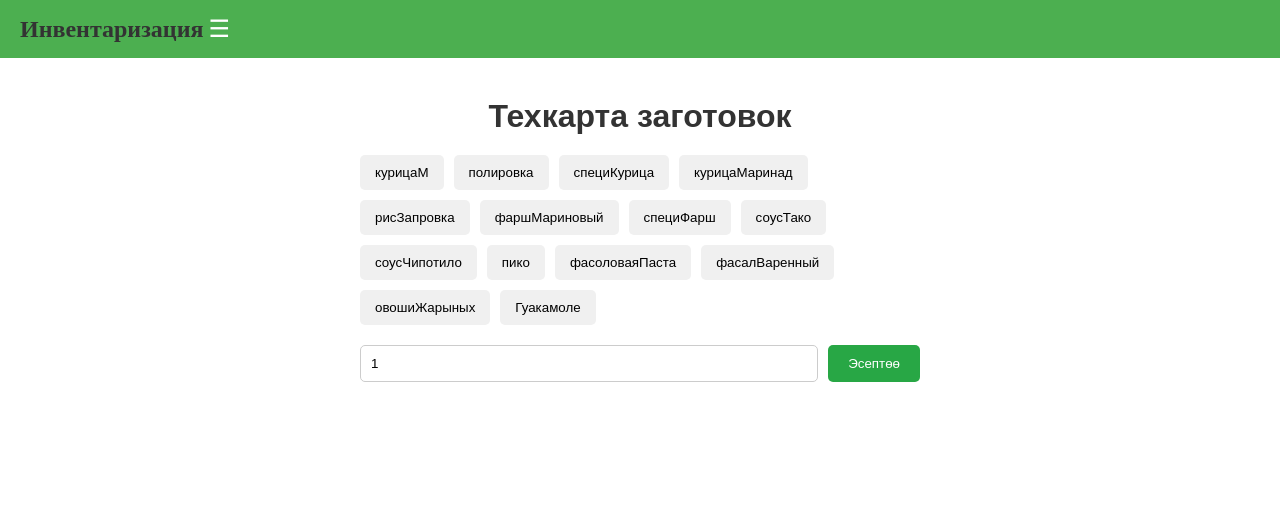
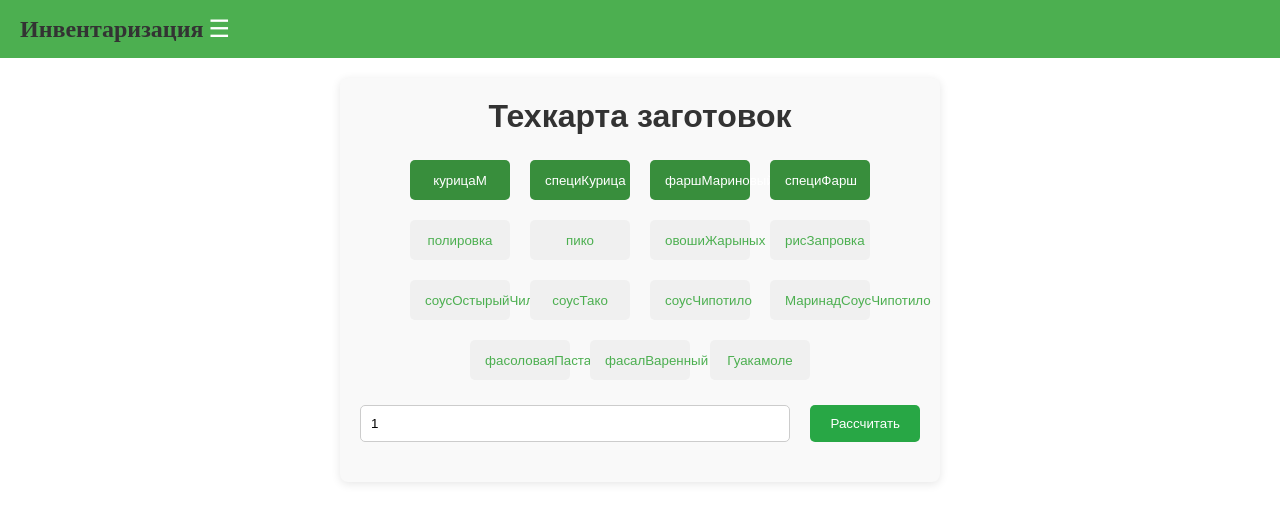
Before and after one commit to abazdev34/texKarta, a React (Vite) app: page /texKarta in a window 1280 px wide. Shown: the top 522 px of the page. Built offline with nearby package versions, Linux system fonts and the light colour scheme.

Commit message:
озгорду чипотол

```diff
--- a/src/components/texKarta/index.jsx
+++ b/src/components/texKarta/index.jsx
@@ -27,10 +27,10 @@ export const ingredientsData = {
 		оригана: 0.02,
 	},
 	соусЧипотило: {
-	майонез: 1,
-	соль: 0.002,
-	Чипотило: 0.2,
-   сметана: 1,
+		майонез: 1,
+		соль: 0.002,
+		Чипотило: 0.2,
+		сметана: 1,
 	},
 
 	Гуакамоле: {
@@ -44,7 +44,7 @@ export const ingredientsData = {
 	},
 	рисЗапровка: {
 		лук: 0.06,
-		помидор: 0.300,
+		помидор: 0.3,
 		томатыПаста: 0.06,
 		чеснок: 0.007,
 		масло: 0.012,
@@ -57,6 +57,20 @@ export const ingredientsData = {
 		кукуруза: 0.06,
 		горошек: 0.06,
 	},
+	соусОстырыйЧили: {
+		ЯблочныйСок: 0.3,
+		вода: 0.3,
+		соль: 0.01,
+		сахар: 0.02,
+		помидор: 0.5,
+		перецЧилий: 0.2,
+		паприкаКопченый: 0.01,
+		томатыПаста: 0.3,
+		уксусВаныйбелый: 2,
+		__мед: 0.02,
+		__кортофельКрахмал: 0.04,
+	},
+
 	курицаМ: {
 		масло: 0.02,
 		специ: 0.02,
@@ -114,5 +128,4 @@ export const ingredientsData = {
 		вода: 16,
 		соль: 0.15,
 	},
-
 }
--- a/src/components/texKarta/taxKarta.jsx
+++ b/src/components/texKarta/taxKarta.jsx
@@ -1,5 +1,6 @@
 import { useState } from 'react';
 import { ingredientsData } from './index.jsx';
+import './texkarta.scss'; // Импортируем SCSS файл
 
 const TexKarta = () => {
     const [selectedDish, setSelectedDish] = useState('');
@@ -7,24 +8,24 @@ const TexKarta = () => {
     const [totalWeight, setTotalWeight] = useState(0);
     const [multiplier, setMultiplier] = useState(1);
     const [isCalculating, setIsCalculating] = useState(false);
-    const [customPrices, setCustomPrices] = useState({}); // State for custom prices
+    const [customPrices, setCustomPrices] = useState({});
 
     const quickSelectDishes = [
-
-        'курицаМ',
-        'полировка',
-        'специКурица',
-        'курицаМаринад',
-        'рисЗапровка',
-        'фаршМариновый',
-        'специФарш',
-        'соусТако',
-        'соусЧипотило',
-        'пико',
-        'фасоловаяПаста',
-        'фасалВаренный',
-        'овошиЖарыных',
-        'Гуакамоле'
+        { name: 'курицаМ', category: 'main-dish' },
+        { name: 'специКурица', category: 'main-dish' },
+        { name: 'фаршМариновый', category: 'main-dish' },
+        { name: 'специФарш', category: 'main-dish' },
+        { name: 'полировка', category: 'side' },
+        { name: 'пико', category: 'side' },
+        { name: 'овошиЖарыных', category: 'side' },
+        { name: 'рисЗапровка', category: 'side' },
+        { name: 'соусОстырыйЧили', category: 'sauce' },
+        { name: 'соусТако', category: 'sauce' },
+        { name: 'соусЧипотило', category: 'sauce' },
+        { name: 'МаринадСоусЧипотило', category: 'sauce' },
+        { name: 'фасоловаяПаста', category: 'side' },
+        { name: 'фасалВаренный', category: 'side' },
+        { name: 'Гуакамоле', category: 'side' },
     ];
 
     const handleDishSelect = (dish) => {
@@ -32,7 +33,7 @@ const TexKarta = () => {
     };
 
     const handlePriceChange = (ingredient, price) => {
-        setCustomPrices(prev => ({ ...prev, [ingredient]: price }));
+        setCustomPrices((prev) => ({ ...prev, [ingredient]: price }));
     };
 
     const calculateIngredients = () => {
@@ -40,19 +41,13 @@ const TexKarta = () => {
         const ingredients = ingredientsData[selectedDish];
 
         if (!ingredients) {
-            alert('Тамак тандалган жок.');
+            alert('Блюдо не выбрано.');
             setIsCalculating(false);
             return;
         }
 
         const calculatedIngredients = {};
         let total = 0;
-
-        // Check if the selected dish is Guacamole
-        // if (selectedDish === 'Гуакамоле') {
-        //     calculatedIngredients['авокадо'] = 200; // Set avocado to 200
-        //     total += 200; // Update total weight
-        // }
 
         for (const key in ingredients) {
             const weight = ingredients[key] * multiplier;
@@ -68,8 +63,8 @@ const TexKarta = () => {
     const calculateTotalCost = () => {
         if (!result) return 0;
         return Object.entries(result).reduce((total, [ingredient, weight]) => {
-            const price = customPrices[ingredient] || 0; // Get custom price or default to 0
-            return total + (price * weight);
+            const price = customPrices[ingredient] || 0;
+            return total + price * weight;
         }, 0);
     };
 
@@ -77,13 +72,13 @@ const TexKarta = () => {
         <div className='ingredient-calculator'>
             <h1>Техкарта заготовок</h1>
             <div className='quick-select'>
-                {quickSelectDishes.map((dish) => (
+                {quickSelectDishes.map(({ name, category }) => (
                     <button
-                        key={dish}
-                        onClick={() => handleDishSelect(dish)}
-                        className={selectedDish === dish ? 'active' : ''}
+                        key={name}
+                        onClick={() => handleDishSelect(name)}
+                        className={`dish-category ${category} ${selectedDish === name ? 'active' : ''} ${category === 'main-dish' ? 'main-dish' : ''}`}
                     >
-                        {dish}
+                        {name}
                     </button>
                 ))}
             </div>
@@ -91,7 +86,7 @@ const TexKarta = () => {
             <div className='input-container'>
                 <input
                     type='number'
-                    placeholder='Кобоюткуч'
+                    placeholder='Коэффициент'
                     value={multiplier}
                     onChange={(e) => setMultiplier(e.target.value)}
                 />
@@ -99,7 +94,7 @@ const TexKarta = () => {
                     onClick={calculateIngredients}
                     className={isCalculating ? 'calculating' : ''}
                 >
-                    Эсептөө
+                    Рассчитать
                 </button>
             </div>
 
@@ -112,7 +107,7 @@ const TexKarta = () => {
                                 <tr>
                                     <th>Ингредиент</th>
                                     <th>Масса (кг)</th>
-                                    <th>Баасы (сом)</th>
+                                    <th>Цена (сом)</th>
                                 </tr>
                             </thead>
                             <tbody>
@@ -123,8 +118,10 @@ const TexKarta = () => {
                                         <td>
                                             <input
                                                 type='number'
-                                                placeholder='Баасы'
-                                                onChange={(e) => handlePriceChange(key, parseFloat(e.target.value))}
+                                                placeholder='Цена'
+                                                onChange={(e) =>
+                                                    handlePriceChange(key, parseFloat(e.target.value))
+                                                }
                                             />
                                         </td>
                                     </tr>
@@ -132,8 +129,8 @@ const TexKarta = () => {
                             </tbody>
                         </table>
                     </div>
-                    <h3>Жалпы салмак: {totalWeight.toFixed(3)} кг</h3>
-                    <h3>Жалпы баа: {calculateTotalCost().toFixed(2)} сом</h3>
+                    <h3>Общий вес: {totalWeight.toFixed(3)} кг</h3>
+                    <h3>Общая цена: {calculateTotalCost().toFixed(2)} сом</h3>
                 </div>
             )}
         </div>
--- /dev/null
+++ b/src/components/texKarta/texkarta.scss
@@ -0,0 +1,117 @@
+// texkarta.scss
+
+$primary-color: #4CAF50; // Зеленый для основных блюд
+$primary-dark: #388E3C; // Темно-зеленый для активных кнопок
+$secondary-color: #FF9800; // Оранжевый для соусов
+$tertiary-color: #F44336; // Красный для гарниров
+$border-color: #ccc; // Цвет границы
+$background-color: #f9f9f9; // Светлый фон
+
+.ingredient-calculator {
+    background-color: $background-color;
+    padding: 20px;
+    border-radius: 8px;
+    box-shadow: 0 2px 10px rgba(0, 0, 0, 0.1);
+    max-width: 600px;
+    margin: 0 auto;
+
+    h1 {
+        text-align: center;
+        color: $primary-color;
+        margin-bottom: 20px;
+    }
+
+    .quick-select {
+        display: flex;
+        flex-wrap: wrap;
+        justify-content: center;
+        margin-bottom: 20px;
+
+        button {
+            background-color: transparent;
+            color: $primary-color;
+            border: 2px solid $border-color;
+            border-radius: 5px;
+            padding: 10px 15px;
+            margin: 5px;
+            cursor: pointer;
+            transition: background-color 0.3s, color 0.3s;
+            width: 100px; // Устанавливаем ширину кнопки
+            height: 40px; // Устанавливаем высоту кнопки
+
+            &.main-dish {
+                background-color: $primary-dark; // Темно-зеленый фон для основных блюд
+                color: white; // Белый текст
+            }
+
+            &.active {
+                background-color: darken($primary-dark, 10%);
+                color: white;
+            }
+
+            &:hover {
+                background-color: lighten($border-color, 20%);
+            }
+        }
+    }
+
+    .input-container {
+        display: flex;
+        justify-content: center;
+        margin-bottom: 20px;
+
+        input {
+            width: 100px;
+            padding: 10px;
+            border: 1px solid $border-color;
+            border-radius: 5px;
+            margin-right: 10px;
+        }
+
+        button {
+            background-color: $primary-color;
+            color: white;
+            border: none;
+            border-radius: 5px;
+            padding: 10px 15px;
+
+            &.calculating {
+                background-color: darken($primary-color, 10%);
+            }
+        }
+    }
+
+    .result-container {
+        margin-top: 20px;
+
+        h2 {
+            color: $primary-color;
+        }
+
+        .table-container {
+            table {
+                width: 100%;
+                border-collapse: collapse;
+
+                th, td {
+                    padding: 10px;
+                    text-align: left;
+                    border-bottom: 1px solid $border-color;
+                }
+
+                th {
+                    background-color: $secondary-color;
+                    color: white;
+                }
+
+                tr:hover {
+                    background-color: lighten($secondary-color, 40%);
+                }
+            }
+        }
+
+        h3 {
+            color: $primary-color;
+        }
+    }
+}
```
Also changed, not shown: src/components/fPasta/fTaimer.jsx (+16 -8 lines), src/components/ovoshi/index.jsx (+32 -26 lines), 1 other file (tests, documents, lock files or other folders).
